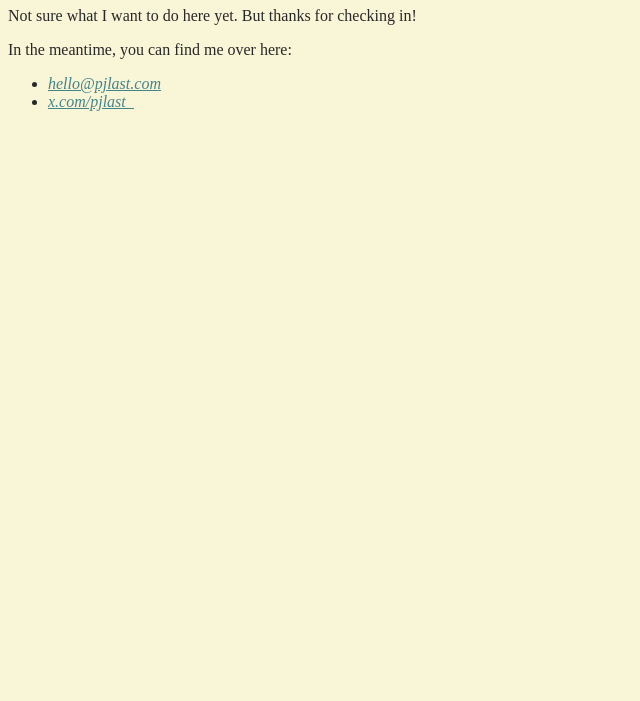
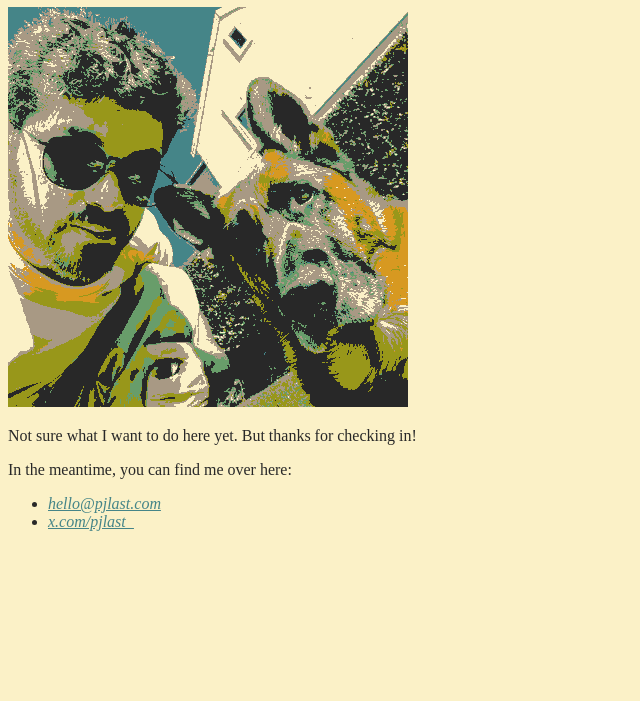
Before and after one commit to pjlast/pjlast.github.io, a plain HTML site: page index.html in a window 1280 px wide. Shown: the part 99-800 px from the top of the page, without its empty margins (0-640 px from the left). Drawn offline with Linux system fonts and the light colour scheme.

Commit message:
Add profile image and use softer gruvbox colours

```diff
--- a/index.html
+++ b/index.html
@@ -17,6 +17,8 @@
     <main>
       <h1>Welcome!</h1>
 
+      <img src="profile_colored2.png" alt="Petri and his dog">
+
       <p>Not sure what I want to do here yet. But thanks for checking in!</p>
 
       <p>In the meantime, you can find me over here:</p>
--- a/styles.css
+++ b/styles.css
@@ -1,5 +1,5 @@
 body {
-	background-color: #f9f5d7;
+	background-color: #fbf1c7;
 	color: #282828;
 
 	a {
@@ -13,7 +13,7 @@ body {
 
 @media (prefers-color-scheme: dark) {
 	body {
-		background-color: #1d2021;
+		background-color: #282828;
 		color: #fbf1c7;
 	}
 }
```
Also changed, not shown: profile_colored2.png (added).
